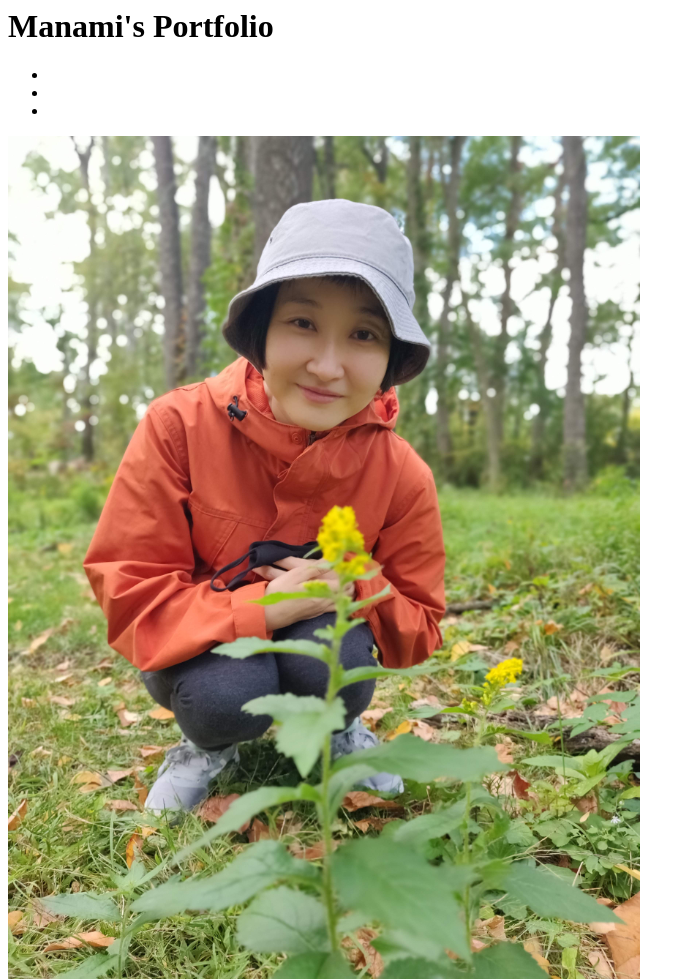
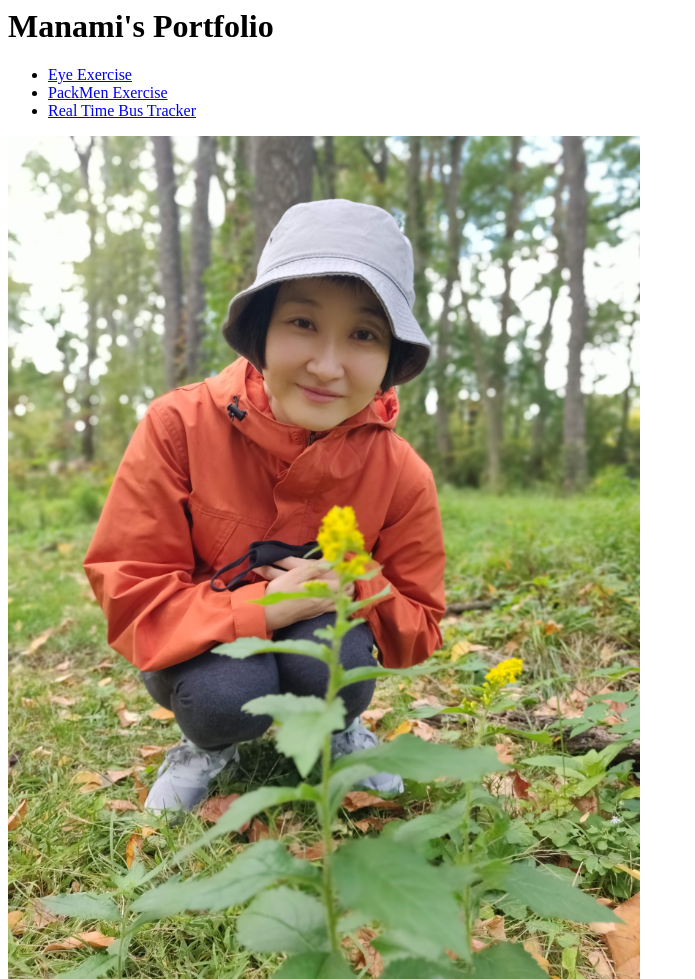
Before and after one commit to manamios/manamios.github.io, a plain HTML site: page index.html in a window 1280 px wide. Shown: the whole page, without its empty margins (0-695 px from the left). Drawn offline with Linux system fonts and the light colour scheme.

Commit message:
added exercise names

```diff
--- a/index.html
+++ b/index.html
@@ -1,9 +1,9 @@
 <html>
     <h1>Manami's Portfolio</h1>
     <ul>
-        <li><a href="https://manamios.github.io/Eye-exercise/"></a></li>
-        <li><a href="https://manamios.github.io/PackMen-exercise/"></a></li>
-        <li><a href="https://manamios.github.io/Real-time-bus-tracker/"></a></li>
+        <li><a href="https://manamios.github.io/Eye-exercise/">Eye Exercise</a></li>
+        <li><a href="https://manamios.github.io/PackMen-exercise/">PackMen Exercise</a></li>
+        <li><a href="https://manamios.github.io/Real-time-bus-tracker/">Real Time Bus Tracker</a></li>
     </ul>
     <img src="./biopic1.jpg" width="50%" height="auto" />
 </html>
```
